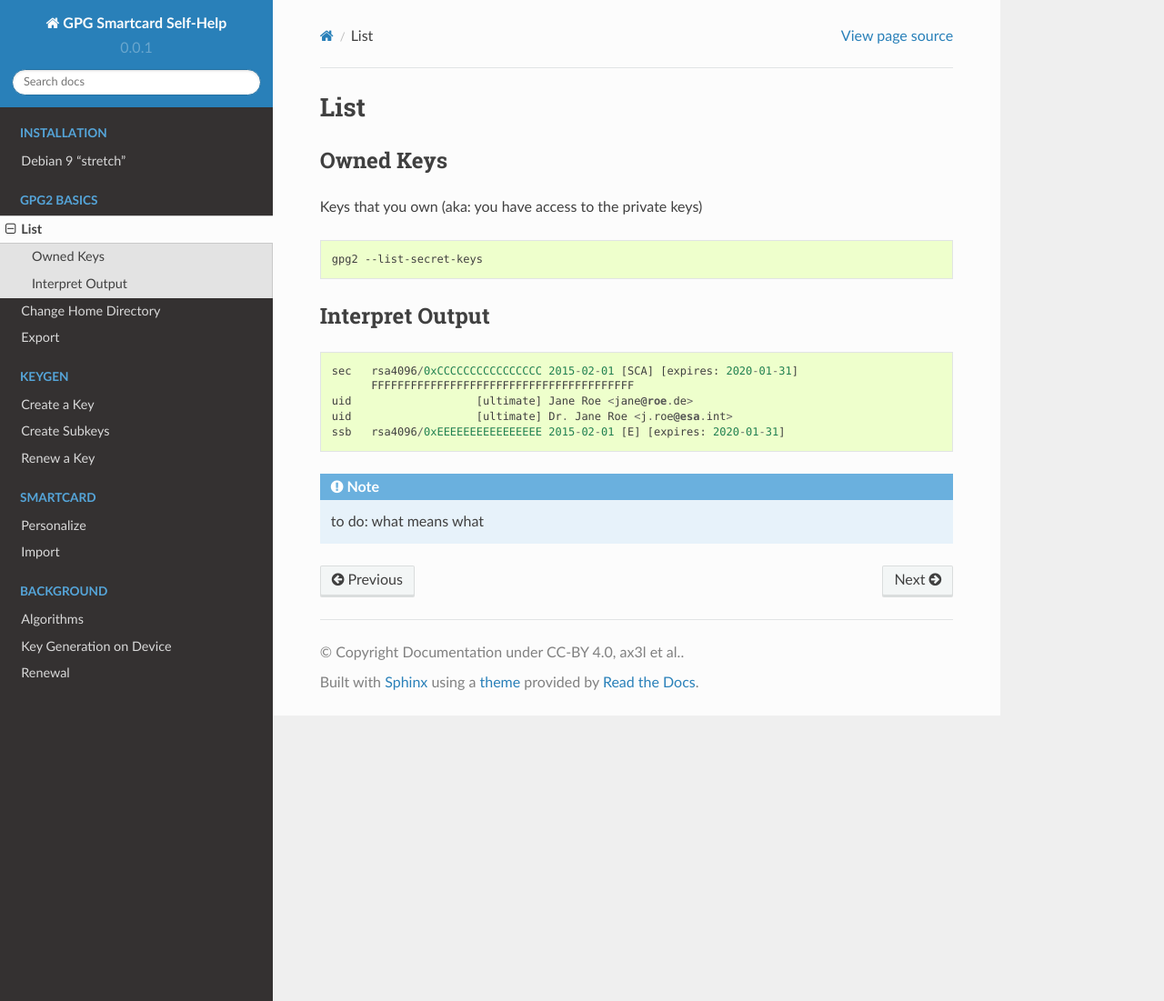
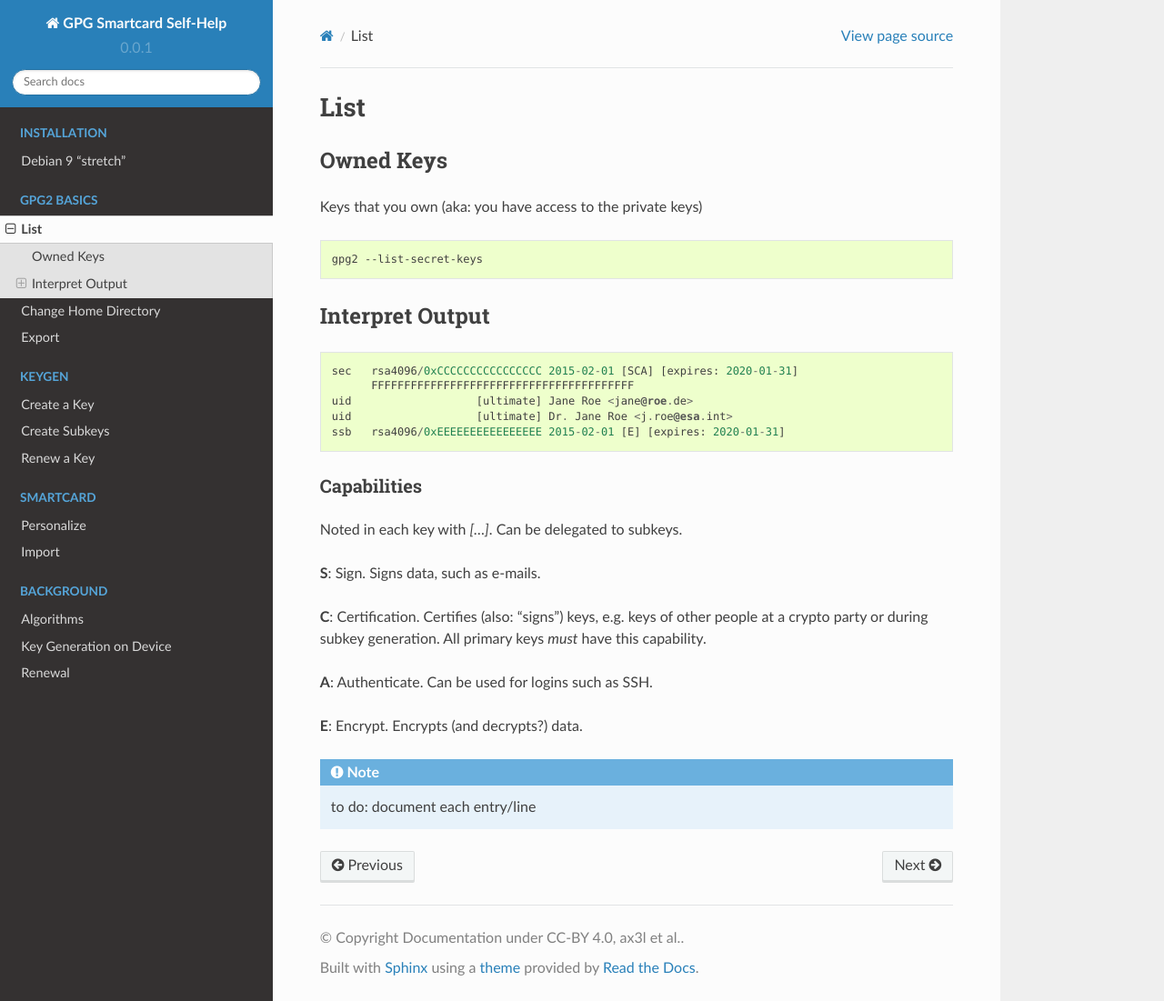
Before and after one commit to ax3l/gpg_smartcard, a Sphinx documentation site: the page built from source/gpg2/list.rst, in a window 1280 px wide and 1101 px high. Shown: the whole window at 91% size. Built offline with Sphinx 7.4.7 and the Read the Docs theme 2.0.0, drawn with Linux system fonts in a browser that asks for light colours.

Commit message:
GPG2: Document Key Capabilities

```diff
--- a/source/gpg2/list.rst
+++ b/source/gpg2/list.rst
@@ -23,6 +23,25 @@ Interpret Output
    uid                   [ultimate] Dr. Jane Roe <j.roe@esa.int>
    ssb   rsa4096/0xEEEEEEEEEEEEEEEE 2015-02-01 [E] [expires: 2020-01-31]
 
+Capabilities
+""""""""""""
+
+Noted in each key with `[...]`.
+Can be delegated to subkeys.
+
+**S**: Sign.
+Signs data, such as e-mails.
+
+**C**: Certification.
+Certifies (also: "signs") keys, e.g. keys of other people at a crypto party or during subkey generation.
+All primary keys *must* have this capability.
+
+**A**: Authenticate.
+Can be used for logins such as SSH.
+
+**E**: Encrypt.
+Encrypts (and decrypts?) data.
+
 .. note::
 
-   to do: what means what
+   to do: document each entry/line
```
